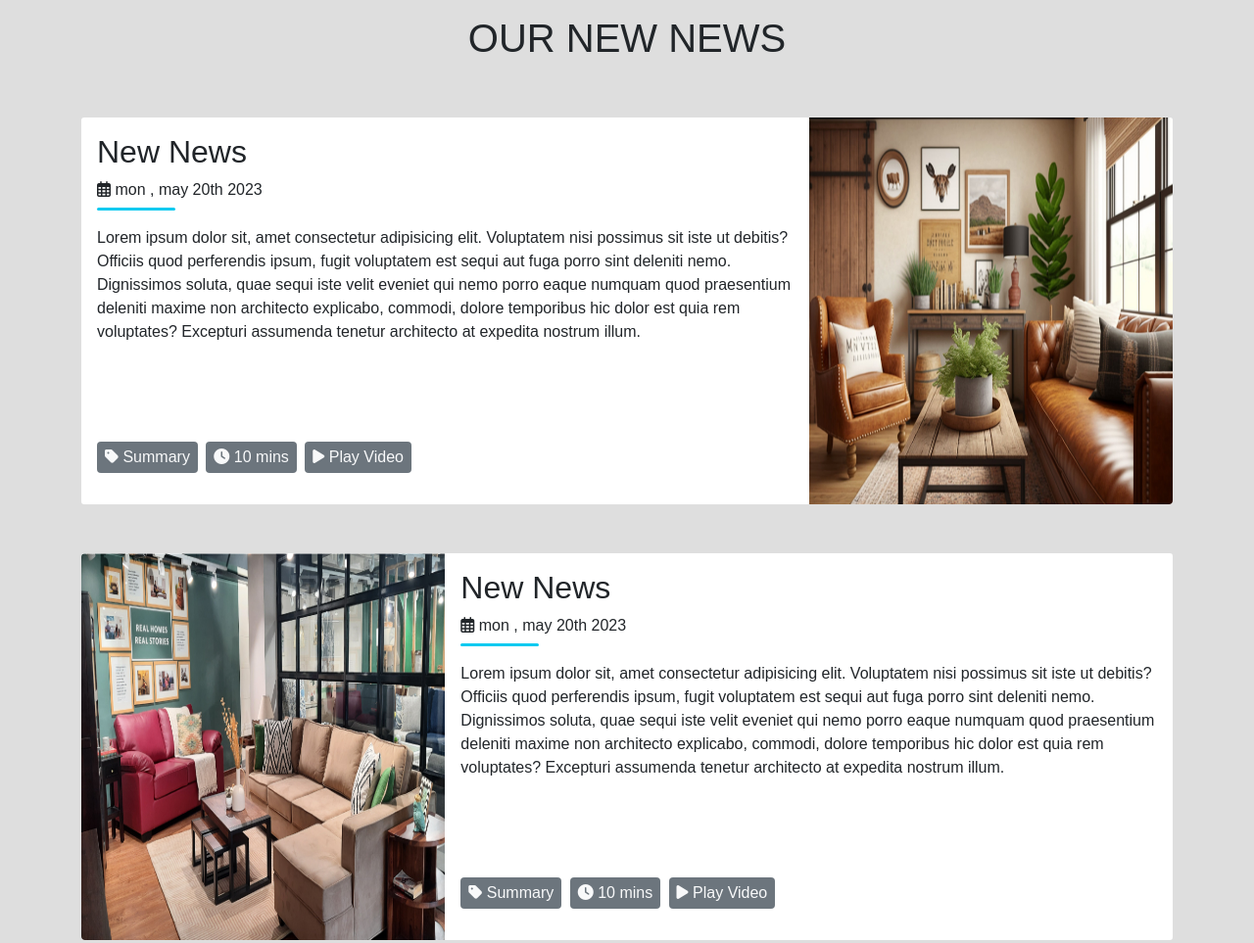
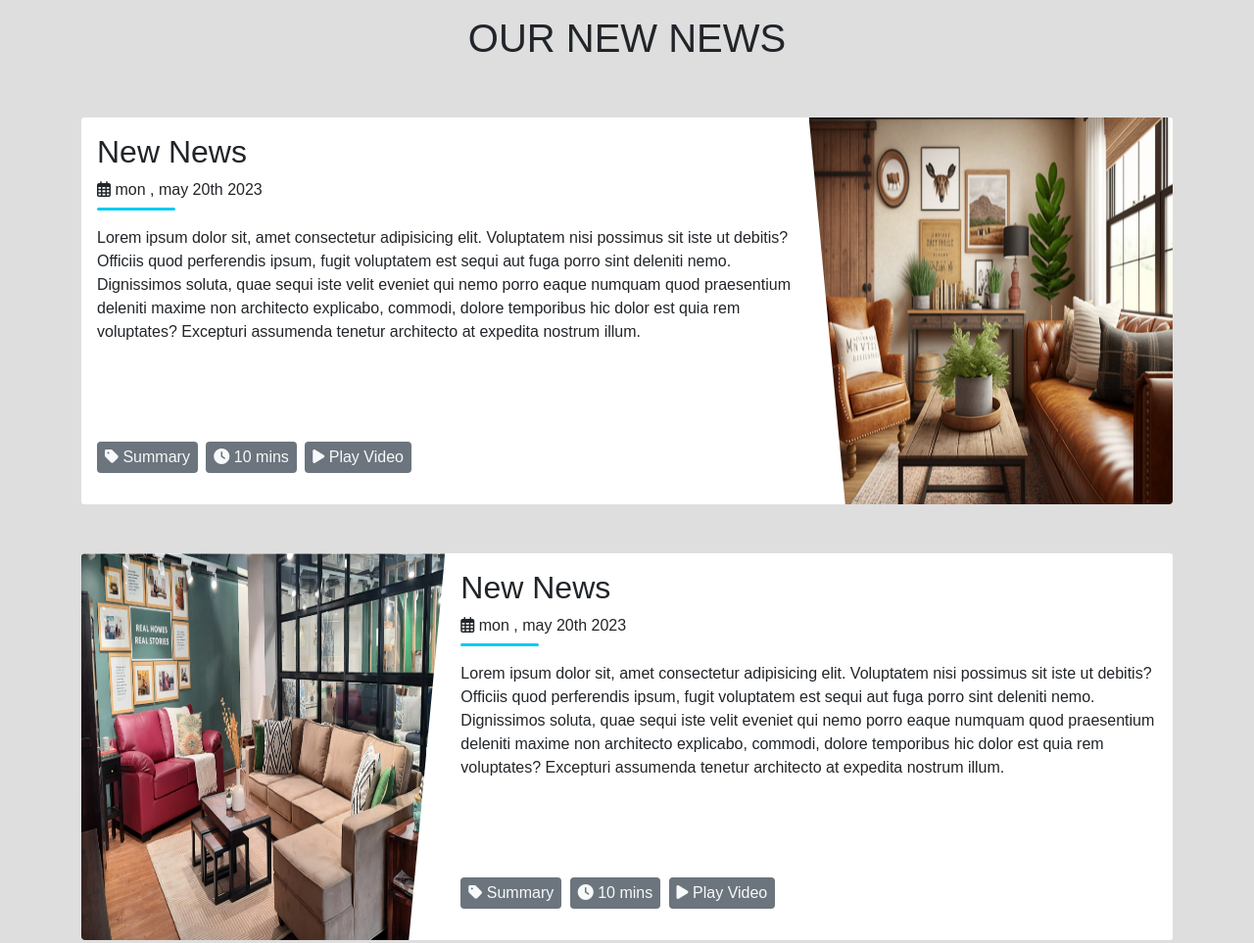
Before and after one commit to Saif13m05/project---3, a plain HTML site: page index.html in a window 1280 px wide. Shown: the part 5400-6363 px from the top of the page at 98% size. Drawn offline with Linux system fonts and the light colour scheme.

Commit message:
Update style.css

```diff
--- a/css/style.css
+++ b/css/style.css
@@ -115,10 +115,18 @@ a{
 .card:hover .card-line{
     width: 160px;
 }
-.img{
+@media (min-width: 768px ){
+    .img-l{
+        clip-path: polygon(0% 0%, 100% 0%, 90% 100%, 0% 100%);
+    }
+    .img-r{
+        clip-path: polygon(0% 0%, 100% 0%, 100% 100%, 10% 100%);
+    }
+}
+.img-l , .img-r{
     transition: 0.5s;
 }
-.card:hover .img{
+.card:hover .img-l ,.card:hover .img-r{
     transform: scale(1.007);
 }
 .join{
```
